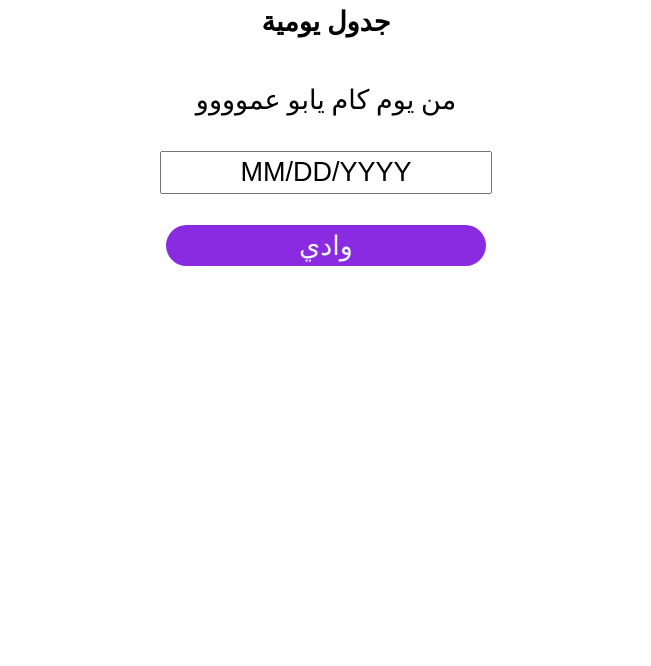
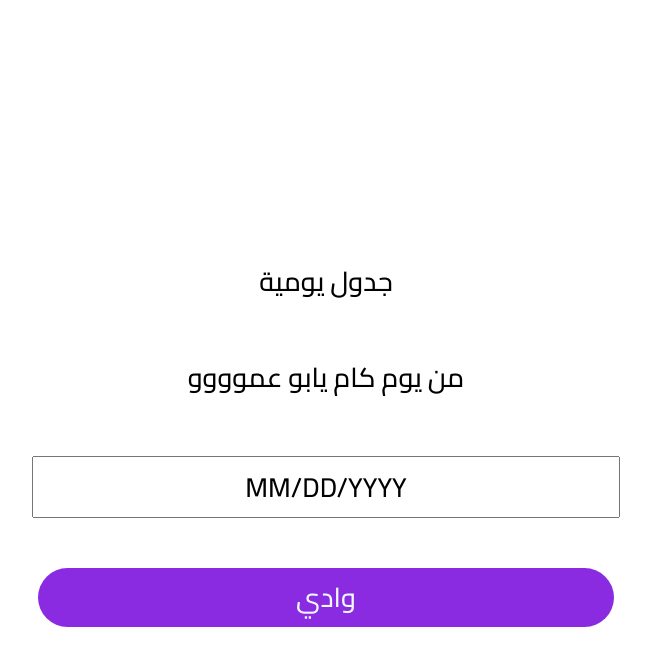
Before and after one commit to AhmedElgafy/dailyTable, a plain HTML site: page index.html in a window 1280 px wide. Shown: the whole page, without its empty margins (314-965 px from the left). Drawn offline with Linux system fonts and the light colour scheme.

Commit message:
margen of h1 and add video

```diff
--- a/index.html
+++ b/index.html
@@ -5,12 +5,15 @@
     <meta http-equiv="X-UA-Compatible" content="IE=edge">
     <meta name="viewport" content="width=device-width, initial-scale=1.0">
     <link rel="stylesheet" href="styleSheet.css">
-    <link rel="icon" type="image/x-icon" href="/calendar_month_FILL0_wght400_GRAD0_opsz48 (1).ico">
+    <link rel="icon" type="image/x-icon" href="./calendar_month_FILL0_wght400_GRAD0_opsz48 (1).ico">
+    <link rel="preconnect" href="https://fonts.googleapis.com">
+<link rel="preconnect" href="https://fonts.gstatic.com" crossorigin>
+<link href="https://fonts.googleapis.com/css2?family=Cairo:wght@500&display=swap" rel="stylesheet">
     <title>جدول يومية</title>
 </head>
 <body id="body">
     <!-- <p>hi</p> -->
-    <h1> جدول يومية</h1>
+    <h1 id="head"> جدول يومية</h1>
     <table class="table" id="table">
 
     </table>
--- a/script.js
+++ b/script.js
@@ -2,7 +2,7 @@
 
 var daysName=["الأحد","الأثنين","الثلاثاء",
 "الأبعاء","الخميس","الجمعة","السبت"]
-var worningText=["اكتب التاريخ عدل يابو خالو","ما قولنا نكتب عدل بااااااااقة"]
+var worningText=["اكتب التاريخ عدل يابو خالو*","ما قولنا نكتب عدل بااااااااقة*"]
 var visited=0
 function worning()
 {
@@ -28,6 +28,8 @@ function genratDays(from,len)
 {
     var days=[]
     var fulDate=new Date(from)
+        var head = document.getElementById("head")
+        head.style.margin=0
 
         for(let i=0;i<len;i++)
         {
--- a/styleSheet.css
+++ b/styleSheet.css
@@ -2,6 +2,8 @@
     font-size: 1.3rem;
     padding: 0px;
     margin: 0px;
+    font-family: 'Cairo', sans-serif;
+    font-weight: 500;
 }
 
 
@@ -16,7 +18,7 @@ table
 }
 h1{text-align: center;
 margin-bottom:2rem ;
-margin-top:.3rem ;
+margin-top:20% ;
 }
 td
 {
@@ -39,12 +41,13 @@ td:nth-child(1)
     width: 80%;
 }
 #dataInput{
-    width: 50%;
+    width: 90%;
     margin-left: auto;
     margin-right: auto;
     display: block;
     height: 90%;
     margin: auto;
+
 }
 #dataInput>*
 {
```
Also changed, not shown: 1 other file.
